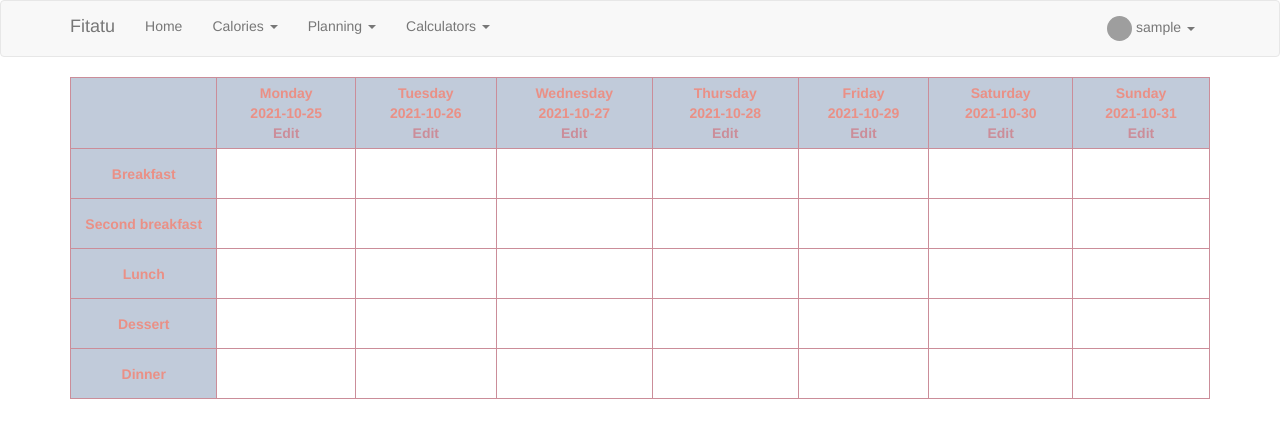
After one commit to domittaa/fitatu, a Flask app: page /week_menu in a window 1280 px wide. The commit adds this page. Shown: the top 438 px of the page. Run offline with Flask 2, Linux system fonts and the light colour scheme; a user stored in the database is signed in; tables that the repository leaves empty hold one stand-in row (values such as "Sample post"); lists and menus that the app fills with data are empty; some libraries are stand-ins or nearby versions; grey boxes are pictures that could not be loaded.

Commit message:
week menu planner

```diff
--- a/app/food/routes.py
+++ b/app/food/routes.py
@@ -20,7 +20,7 @@ def add():
         carbs = form.carbs.data
         fats = form.fats.data
         calories = round(proteins*4 + fats*9 + carbs*4, 2)
-        check_if_product_in_database = Food.query.filter_by(name=name).first_or_404()
+        check_if_product_in_database = Food.query.filter_by(name=name).first()
         if check_if_product_in_database is None:
             add_product = Food(name=name, proteins=proteins, carbs=carbs, fats=fats, calories=calories)
             db.session.add(add_product)
--- a/app/shopping/routes.py
+++ b/app/shopping/routes.py
@@ -1,12 +1,11 @@
-from datetime import datetime
-
+from datetime import datetime, date, timedelta
 from flask import url_for, redirect, render_template, flash
 from sqlalchemy import desc
 from app.shopping import bp
 from app import db
-from app.models import List, ListProduct, Fridge
+from app.models import List, ListProduct, Fridge, Menu, Portion
 from flask_login import login_required, current_user
-from app.shopping.forms import ListForm, ListProductForm, FridgeForm
+from app.shopping.forms import ListForm, ListProductForm, FridgeForm, MenuForm
 
 
 @bp.route('/list ', methods=['GET', 'POST'])
@@ -89,3 +88,67 @@ def delete_product_from_fridge(id):
     db.session.delete(product)
     db.session.commit()
     return redirect(url_for('shopping.fridge'))
+
+
+@bp.route('/week_menu', methods=['GET', 'POST'])
+@login_required
+def week_menu():
+    today = date.today()
+    if today.weekday() == 0:
+        monday = today
+        tuesday = monday + timedelta(days=1)
+        wednesday = tuesday + timedelta(days=1)
+        thursday = wednesday + timedelta(days=1)
+        friday = thursday + timedelta(days=1)
+        saturday = friday + timedelta(days=1)
+        sunday = saturday + timedelta(days=1)
+
+        return render_template('shopping/week_menu.html', monday=monday, tuesday=tuesday, wednesday=wednesday,
+                               thursday=thursday, friday=friday, saturday=saturday, sunday=sunday, breakfast=breakfast)
+
+    elif today.weekday() == 4:
+        friday = today
+        monday = today - timedelta(days=4)
+        tuesday = today - timedelta(days=3)
+        wednesday = today - timedelta(days=2)
+        thursday = today - timedelta(days=1)
+        saturday = today + timedelta(days=1)
+        sunday = saturday + timedelta(days=1)
+        menu_monday = Menu.query.filter_by(date=monday).all()
+        menu_tuesday = Menu.query.filter_by(date=tuesday).all()
+        menu_wednesday = Menu.query.filter_by(date=wednesday).all()
+        menu_thursday = Menu.query.filter_by(date=thursday).all()
+        menu_friday = Menu.query.filter_by(date=friday).all()
+        menu_sunday = Menu.query.filter_by(date=sunday).all()
+        menu_saturday = Menu.query.filter_by(date=saturday).all()
+
+        return render_template('shopping/week_menu.html', monday=monday, tuesday=tuesday, wednesday=wednesday,
+                               thursday=thursday, friday=friday, saturday=saturday, sunday=sunday,
+                               menu_monday=menu_monday, menu_tuesday=menu_tuesday, menu_wednesday=menu_wednesday,
+                               menu_thursday=menu_thursday, menu_friday=menu_friday, menu_saturday=menu_saturday,
+                               menu_sunday=menu_sunday)
+
+
+@bp.route('/daily_menu/<day>', methods=['GET', 'POST'])
+@login_required
+def daily_menu(day):
+    form = MenuForm()
+    if form.validate_on_submit():
+        name = form.name.data
+        products = form.products.data
+        category = form.category.data
+        # calories_sum = 0
+        # for product in products:
+        #     calories = Portion.query.with_entities(Portion.calories).filter(Portion.name == product).first()
+        #     if calories:
+        #         calories_sum += calories
+        #     else:
+        #         flash(f'{product} not in database')
+        dish = Menu(name=name, products=products, date=datetime.strptime(day, '%Y-%m-%d').date(),
+                    category=category, user=current_user)
+
+        db.session.add(dish)
+        db.session.commit()
+        return redirect(url_for('shopping.daily_menu', day=dish.date))
+    dishes = Menu.query.filter_by(date=day).all()
+    return render_template('shopping/daily_menu.html', form=form, dishes=dishes)
--- a/app/static/style.css
+++ b/app/static/style.css
@@ -5,11 +5,13 @@ td, th {
   text-align: center;
     position: relative;
     padding: 5px 10px;
+    border-color:RGB(203,141,153);
 }
 
 th {
-  background: RGB(234,144,134);
-  border-color: white;
+  background: RGBA(132,152,182,0.5);
+    ;
+    color: RGB(234,144,134);
 }
 
 tr.strikeout td:before {
--- a/app/templates/base.html
+++ b/app/templates/base.html
@@ -36,7 +36,7 @@
                         <ul class="dropdown-menu" aria-labelledby="dropdownMenuButton">
                             <li><a href="{{ url_for('shopping.list') }}">Shopping List</a></li>
                             <li><a href="{{ url_for('shopping.fridge') }}">My Fridge</a></li>
-                            <li><a href=""> Menu</a></li>
+                            <li><a href="{{ url_for('shopping.week_menu') }}"> Menu</a></li>
                             <li><a href=""> Workouts</a></li>
                         </ul>
                     </li>
--- /dev/null
+++ b/app/templates/shopping/week_menu.html
@@ -0,0 +1,301 @@
+{% extends 'base.html' %}
+
+{% block app_content %}
+    <table>
+        <tr>
+            <th></th>
+            <th>
+                Monday <br>
+                {{ monday }}<br>
+                <a href="{{ url_for('shopping.daily_menu', day=monday) }}">Edit</a>
+            </th>
+            <th>
+                Tuesday <br>
+                {{ tuesday }}<br>
+                <a href="{{ url_for('shopping.daily_menu', day=tuesday) }}">Edit</a>
+            </th>
+            <th>
+                Wednesday<br>
+                {{ wednesday }}<br>
+                <a href="{{ url_for('shopping.daily_menu', day=wednesday) }}">Edit</a>
+            </th>
+            <th>Thursday<br>
+                {{ thursday }}<br>
+                <a href="{{ url_for('shopping.daily_menu', day=thursday) }}">Edit</a>
+            </th>
+            <th>Friday<br>
+                {{ friday }}<br>
+                <a href="{{ url_for('shopping.daily_menu', day=friday) }}">Edit</a>
+            </th>
+            <th>Saturday<br>
+                {{ saturday }}<br>
+                <a href="{{ url_for('shopping.daily_menu', day=saturday) }}">Edit</a>
+            </th>
+            <th>Sunday<br>
+                {{ sunday }}<br>
+                <a href="{{ url_for('shopping.daily_menu', day=sunday) }}">Edit</a>
+            </th>
+        </tr>
+        <tr>
+            <th>Breakfast</th>
+            <td>
+                {% for dish in menu_monday %}
+                    {% if dish.category == 'Breakfast' %}
+                        {{ dish.name }}
+                    {% endif %}
+                {% endfor %}
+            </td>
+            <td>
+                {% for dish in menu_tuesday %}
+                    {% if dish.category == 'Breakfast' %}
+                        {{ dish.name }}
+                    {% endif %}
+                {% endfor %}
+            </td>
+            <td>
+                {% for dish in menu_wednesday %}
+                    {% if dish.category == 'Breakfast' %}
+                        {{ dish.name }}
+                    {% endif %}
+                {% endfor %}
+            </td>
+            <td>
+                {% for dish in menu_thursday %}
+                    {% if dish.category == 'Breakfast' %}
+                        {{ dish.name }}
+                    {% endif %}
+                {% endfor %}
+            </td>
+            <td>
+                {% for dish in menu_friday %}
+                    {% if dish.category == 'Breakfast' %}
+                        {{ dish.name }}
+                    {% endif %}
+                {% endfor %}
+            </td>
+            <td>
+                {% for dish in menu_saturday %}
+                    {% if dish.category == 'Breakfast' %}
+                        {{ dish.name }}
+                    {% endif %}
+                {% endfor %}
+            </td>
+            <td>
+                {% for dish in menu_sunday %}
+                    {% if dish.category == 'Breakfast' %}
+                        {{ dish.name }}
+                    {% endif %}
+                {% endfor %}
+            </td>
+        </tr>
+        <tr>
+            <th>Second breakfast</th>
+            <td>
+                {% for dish in menu_monday %}
+                    {% if dish.category == 'Second breakfast' %}
+                        {{ dish.name }}
+                    {% endif %}
+                {% endfor %}
+            </td>
+            <td>
+                {% for dish in menu_tuesday %}
+                    {% if dish.category == 'Second breakfast' %}
+                        {{ dish.name }}
+                    {% endif %}
+                {% endfor %}
+            </td>
+            <td>
+                {% for dish in menu_wednesday %}
+                    {% if dish.category == 'Second breakfast' %}
+                        {{ dish.name }}
+                    {% endif %}
+                {% endfor %}
+            </td>
+            <td>
+                {% for dish in menu_thursday %}
+                    {% if dish.category == 'Second breakfast' %}
+                        {{ dish.name }}
+                    {% endif %}
+                {% endfor %}
+            </td>
+            <td>
+                {% for dish in menu_friday %}
+                    {% if dish.category == 'Second breakfast' %}
+                        {{ dish.name }}
+                    {% endif %}
+                {% endfor %}
+            </td>
+            <td>
+                {% for dish in menu_saturday %}
+                    {% if dish.category == 'Second breakfast' %}
+                        {{ dish.name }}
+                    {% endif %}
+                {% endfor %}
+            </td>
+            <td>
+                {% for dish in menu_sunday %}
+                    {% if dish.category == 'Second breakfast' %}
+                        {{ dish.name }}
+                    {% endif %}
+                {% endfor %}
+            </td>
+        </tr>
+        <tr>
+            <th>Lunch</th>
+            <td>
+                {% for dish in menu_monday %}
+                    {% if dish.category == 'Lunch' %}
+                        {{ dish.name }}
+                    {% endif %}
+                {% endfor %}
+            </td>
+            <td>
+                {% for dish in menu_tuesday %}
+                    {% if dish.category == 'Lunch' %}
+                        {{ dish.name }}
+                    {% endif %}
+                {% endfor %}
+            </td>
+            <td>
+                {% for dish in menu_wednesday %}
+                    {% if dish.category == 'Lunch' %}
+                        {{ dish.name }}
+                    {% endif %}
+                {% endfor %}
+            </td>
+            <td>
+                {% for dish in menu_thursday %}
+                    {% if dish.category == 'Lunch' %}
+                        {{ dish.name }}
+                    {% endif %}
+                {% endfor %}
+            </td>
+            <td>
+                {% for dish in menu_friday %}
+                    {% if dish.category == 'Lunch' %}
+                        {{ dish.name }}
+                    {% endif %}
+                {% endfor %}
+            </td>
+            <td>
+                {% for dish in menu_saturday %}
+                    {% if dish.category == 'Lunch' %}
+                        {{ dish.name }}
+                    {% endif %}
+                {% endfor %}
+            </td>
+            <td>
+                {% for dish in menu_sunday %}
+                    {% if dish.category == 'Lunch' %}
+                        {{ dish.name }}
+                    {% endif %}
+                {% endfor %}
+            </td>
+        </tr>
+        <tr>
+            <th>Dessert</th>
+            <td>
+                {% for dish in menu_monday %}
+                    {% if dish.category == 'Dessert' %}
+                        {{ dish.name }}
+                    {% endif %}
+                {% endfor %}
+            </td>
+            <td>
+                {% for dish in menu_tuesday %}
+                    {% if dish.category == 'Dessert' %}
+                        {{ dish.name }}
+                    {% endif %}
+                {% endfor %}
+            </td>
+            <td>
+                {% for dish in menu_wednesday %}
+                    {% if dish.category == 'Dessert' %}
+                        {{ dish.name }}
+                    {% endif %}
+                {% endfor %}
+            </td>
+            <td>
+                {% for dish in menu_thursday %}
+                    {% if dish.category == 'Dessert' %}
+                        {{ dish.name }}
+                    {% endif %}
+                {% endfor %}
+            </td>
+            <td>
+                {% for dish in menu_friday %}
+                    {% if dish.category == 'Dessert' %}
+                        {{ dish.name }}
+                    {% endif %}
+                {% endfor %}
+            </td>
+            <td>
+                {% for dish in menu_saturday %}
+                    {% if dish.category == 'Dessert' %}
+                        {{ dish.name }}
+                    {% endif %}
+                {% endfor %}
+            </td>
+            <td>
+                {% for dish in menu_sunday %}
+                    {% if dish.category == 'Dessert' %}
+                        {{ dish.name }}
+                    {% endif %}
+                {% endfor %}
+            </td>
+        </tr>
+        <tr>
+            <th>Dinner</th>
+            <td>
+                {% for dish in menu_monday %}
+                    {% if dish.category == 'Dinner' %}
+                        {{ dish.name }}
+                    {% endif %}
+                {% endfor %}
+            </td>
+            <td>
+                {% for dish in menu_tuesday %}
+                    {% if dish.category == 'Dinner' %}
+                        {{ dish.name }}
+                    {% endif %}
+                {% endfor %}
+            </td>
+            <td>
+                {% for dish in menu_wednesday %}
+                    {% if dish.category == 'Dinner' %}
+                        {{ dish.name }}
+                    {% endif %}
+                {% endfor %}
+            </td>
+            <td>
+                {% for dish in menu_thursday %}
+                    {% if dish.category == 'Dinner' %}
+                        {{ dish.name }}
+                    {% endif %}
+                {% endfor %}
+            </td>
+            <td>
+                {% for dish in menu_friday %}
+                    {% if dish.category == 'Dinner' %}
+                        {{ dish.name }}
+                    {% endif %}
+                {% endfor %}
+            </td>
+            <td>
+                {% for dish in menu_saturday %}
+                    {% if dish.category == 'Dinner' %}
+                        {{ dish.name }}
+                    {% endif %}
+                {% endfor %}
+            </td>
+            <td>
+                {% for dish in menu_sunday %}
+                    {% if dish.category == 'Dinner' %}
+                        {{ dish.name }}
+                    {% endif %}
+                {% endfor %}
+            </td>
+        </tr>
+
+</table>
+{% endblock %}
```
Also changed, not shown: app/models.py (+11 -0 lines), app/shopping/forms.py (+8 -1 lines), app/templates/shopping/daily_menu.html (added, +30 -0 lines), migrations/versions/3eae224b33ee_menu_table_add_category.py (added, +32 -0 lines), migrations/versions/bd08806f2d31_menu_table.py (added, +37 -0 lines).
